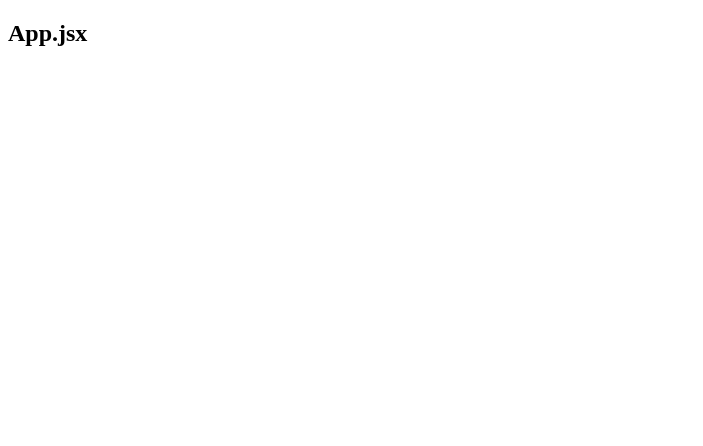
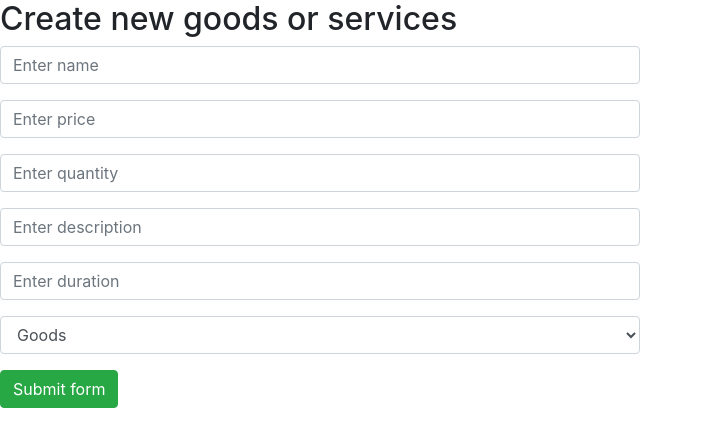
Before and after one commit to ignaskoncius/goods-and-services, a React (Create React App) app in the folder client/: page / in a window 1280 px wide. Shown: the top 446 px of the page, without its empty margins (0-703 px from the left). Built offline with nearby package versions, Linux system fonts and the light colour scheme.

Commit message:
MyForm component

```diff
--- a/client/src/App.jsx
+++ b/client/src/App.jsx
@@ -1,9 +1,10 @@
 import './App.css';
+import MyForm from './components/MyForm';
 
 function App() {
   return (
     <div className="App">
-      <h2>App.jsx</h2>
+      <MyForm></MyForm>
     </div>
   );
 }
--- /dev/null
+++ b/client/src/components/MyForm.jsx
@@ -0,0 +1,46 @@
+import React, { Component } from 'react';
+
+class MyForm extends Component {
+  state = {
+    name: '',
+    price: null,
+    quantity: null,
+    description: '',
+    goodsServicesType: 'Goods',
+    duration: null,
+  };
+  render() {
+    return (
+      <div className="w-50">
+        <h2>Create new goods or services</h2>
+        <form>
+          <div className="form-group">
+            <input type="text" className="form-control" name="name" placeholder="Enter name" />
+          </div>
+          <div className="form-group">
+            <input type="number" className="form-control" name="price" placeholder="Enter price" />
+          </div>
+          <div className="form-group">
+            <input type="number" className="form-control" name="quantity" placeholder="Enter quantity" />
+          </div>
+          <div className="form-group">
+            <input type="text" className="form-control" name="description" placeholder="Enter description" />
+          </div>
+          <div className="form-group">
+            <input type="number" className="form-control" name="duration" placeholder="Enter duration" />
+          </div>
+          <select className="form-control" id="goodsServices">
+            <option value="Goods">Goods</option>
+            <option value="Services">Services</option>
+          </select>
+
+          <button type="button" className="btn btn-success mt-3">
+            Submit form
+          </button>
+        </form>
+      </div>
+    );
+  }
+}
+
+export default MyForm;
--- a/client/src/index.js
+++ b/client/src/index.js
@@ -1,8 +1,8 @@
 import React from 'react';
 import ReactDOM from 'react-dom';
-
 import App from './App';
 import reportWebVitals from './reportWebVitals';
+import 'bootstrap/dist/css/bootstrap.css';
 
 ReactDOM.render(
   <React.StrictMode>
```
